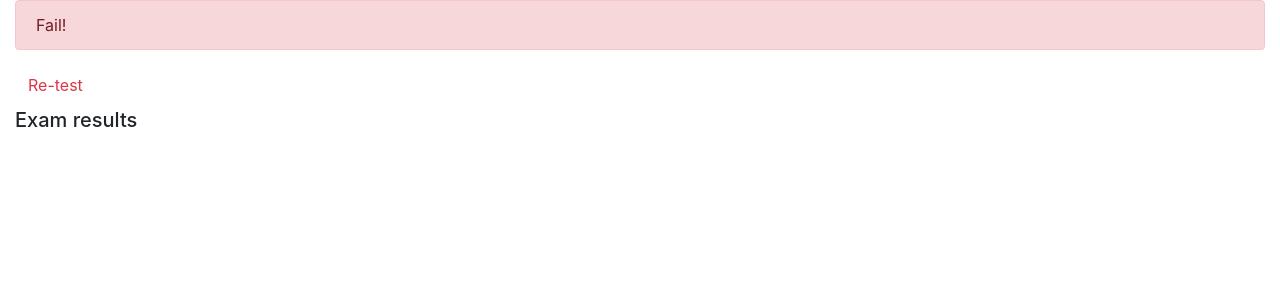
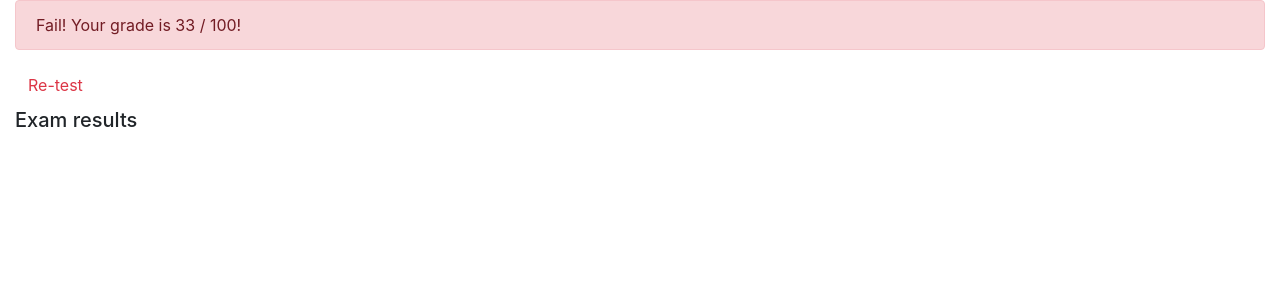
Before and after one commit to romanx3d/onlinecourse, a Django app: page /onlinecourse/course/1/1/result/ in a window 1280 px wide. Shown: the part 56-356 px from the top of the page. Run offline with Django 3.2, Linux system fonts and the light colour scheme; data comes from the database, SQL or seed files in the repository; both versions use the stored data as it was after the commit; some libraries are stand-ins or nearby versions.

Commit message:
finished

```diff
--- a/onlinecourse/templates/onlinecourse/exam_result_bootstrap.html
+++ b/onlinecourse/templates/onlinecourse/exam_result_bootstrap.html
@@ -38,12 +38,16 @@
 <div class="container-fluid">
     {% if grade > 80 %}
     <div class="alert alert-success">
-       Success!
+       Success! Your grade is {{grade}} / 100!
     </div>
         {% else %}
         <div class="alert alert-danger">
-            Fail!
+            Fail! Your grade is {{grade}} / 100!
         </div>
+        {% for choice in submission_ids.all %}
+        <div class="card mt-1">
+            <div class="card-header"><h5>{{ choice.content}}</h5></div>
+            {% endfor %}
         <a class="btn btn-link text-danger" href="">Re-test</a>
         {% endif %}
         <div class="card-columns-vertical mt-1">
--- a/onlinecourse/views.py
+++ b/onlinecourse/views.py
@@ -147,8 +147,9 @@ def show_exam_result(request, course_id, submission_id):
     template_name = 'onlinecourse/exam_result_bootstrap.html'
     choices=Submission.objects.get(pk=submission_id)
     course=Course.objects.get(pk=course_id)
-    context['course']= course.name
-    context['grade']="good"
-    context['selected_ids']=choices
+    context['course']= course
+    context['grade']=33
+    context['selected_ids']=choices.chocies
     context['course_details']=course.description
+
     return render(request, template_name, context)
```
Also changed, not shown: db.sqlite3.
